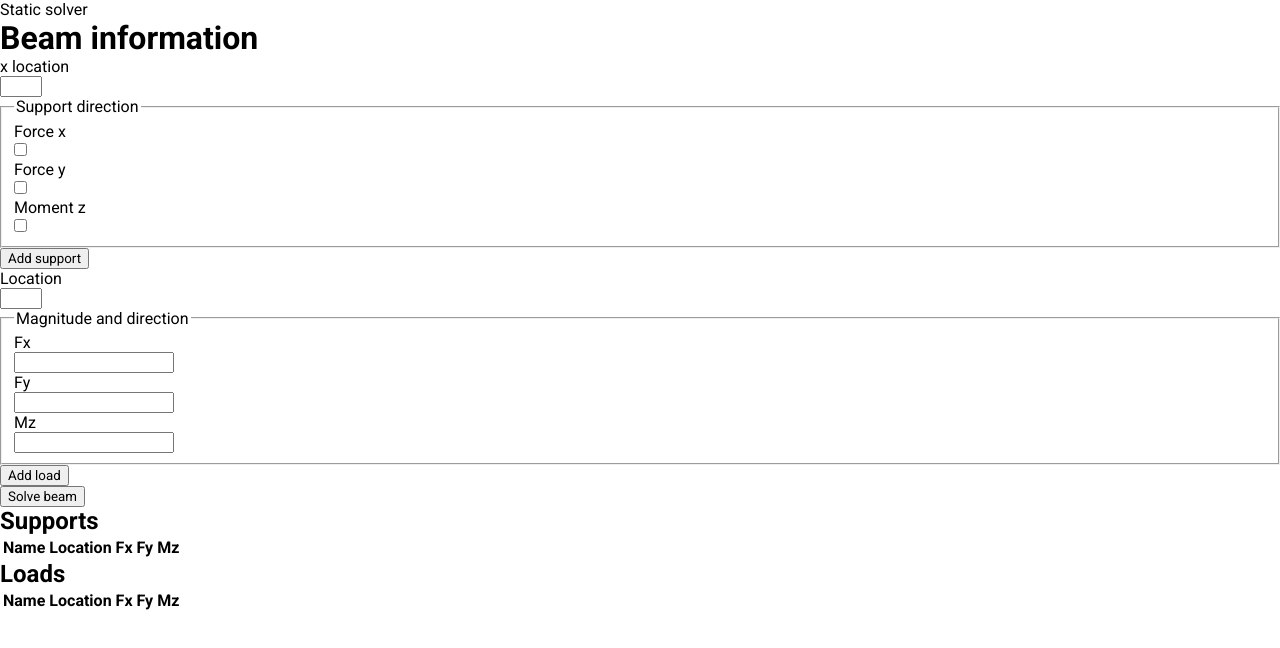
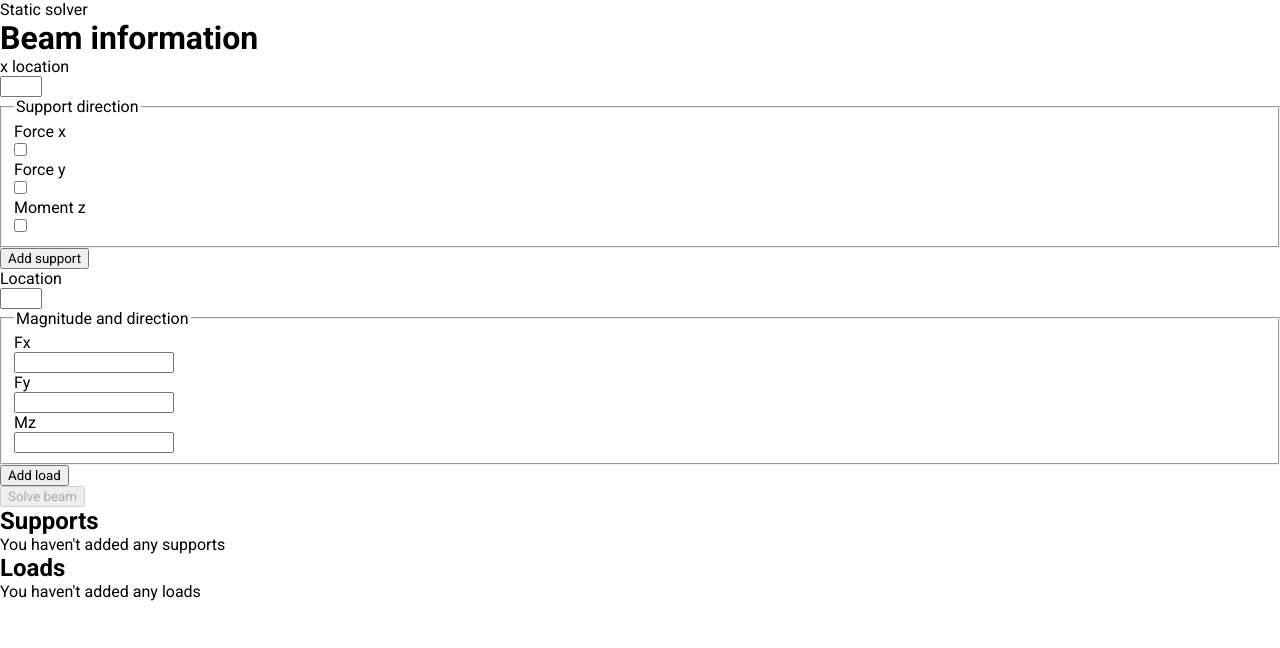
Before and after one commit to JackAgtual/Static-Solver, a React (Vite) app: page / in a window 1280 px wide. Both pictures are taken after typing "5" into the empty fields and a click on the button "Set Length". Shown: the top 648 px of the page. Built offline with nearby package versions, Linux system fonts and the light colour scheme.

Commit message:
Updating display based on beam state

```diff
--- a/src/components/BeamForm/BeamForm.tsx
+++ b/src/components/BeamForm/BeamForm.tsx
@@ -17,11 +17,11 @@ function BeamForm({ beam, setBeam, solveBeam }: BeamFormProps) {
         <>
           <SupportsForm beam={beam} setBeam={setBeam} />
           <LoadsForm beam={beam} setBeam={setBeam} />
+          <button type="button" onClick={solveBeam} disabled={beam.supports.length === 0}>
+            Solve beam
+          </button>
         </>
       )}
-      <button type="button" onClick={solveBeam}>
-        Solve beam
-      </button>
     </>
   )
 }
--- a/src/components/TableDisplay/LoadsTable.tsx
+++ b/src/components/TableDisplay/LoadsTable.tsx
@@ -5,6 +5,10 @@ type LoadsTableProps = {
 }
 
 function LoadsTable({ loads }: LoadsTableProps) {
+  if (loads.length === 0) {
+    return <div>You haven't added any loads</div>
+  }
+
   return (
     <table>
       <thead>
--- a/src/components/TableDisplay/SupportsTable.tsx
+++ b/src/components/TableDisplay/SupportsTable.tsx
@@ -33,6 +33,10 @@ function SupportsTable({ supports }: SupportsTableProps) {
     )
   })
 
+  if (supports.length === 0) {
+    return <div>You haven't added any supports</div>
+  }
+
   return (
     <table>
       <thead>
--- a/src/components/TableDisplay/TableDisplay.tsx
+++ b/src/components/TableDisplay/TableDisplay.tsx
@@ -10,6 +10,8 @@ type TableDisplayProps = {
 }
 
 function TableDisplay({ beam, supportVals, staticallyIndeterminate }: TableDisplayProps) {
+  if (beam.length === null) return
+
   return (
     <>
       <h2>Supports</h2>
```
